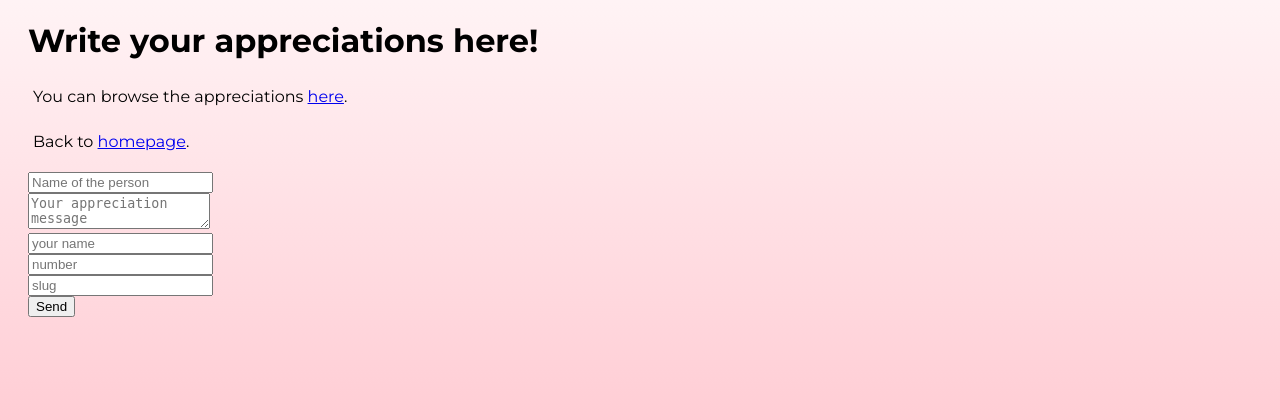
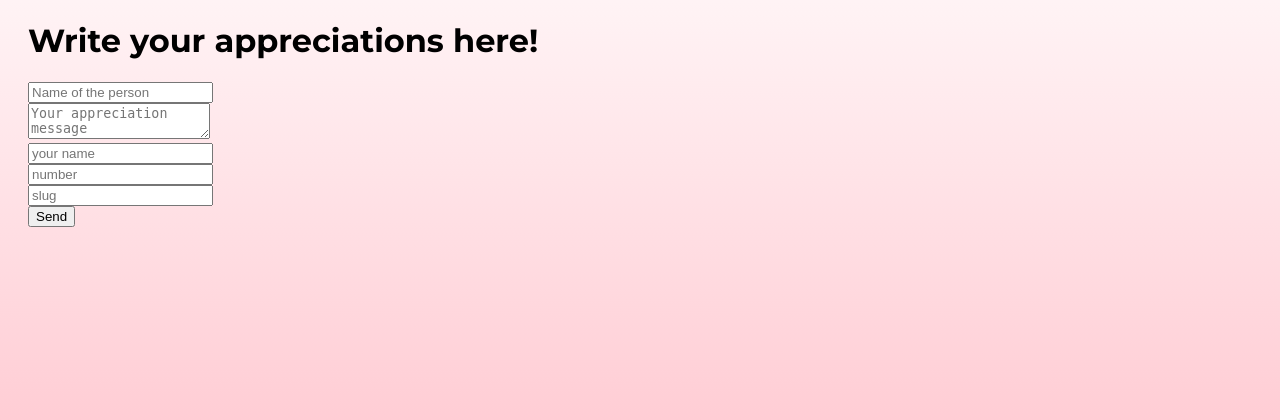
Before and after one commit to scarlett-ni/web-handin, a Node project: template views/posts/new.ejs in a window 1280 px wide. Shown: the part 129-549 px from the top of the page. Run offline with Node 20 templates, Linux system fonts and the light colour scheme; the template is opened without the code that fills it, so the values that code supplies are empty; some libraries are stand-ins or nearby versions.

Commit message:
tried to revert

```diff
--- a/app.js
+++ b/app.js
@@ -20,11 +20,7 @@ const postSchema = new mongoose.Schema({
 })
 
 const Post = mongoose.model('Post', postSchema)
-
-
-
-
-posts.forEach(post => {
+    posts.forEach(post => {
     '<li>' + post + '</li>'
 })
 
--- a/views/posts/new.ejs
+++ b/views/posts/new.ejs
@@ -5,9 +5,6 @@
     <%- include('../includes/header') %>
     <h1>Write your appreciations here!</h1>
 
-
-    <p>You can browse the appreciations <a href="posts.html">here</a>.</p>
-    <p>Back to <a href="index.html">homepage</a>.</p>
 
     <form action="/posts" method="POST">
       <input
```
